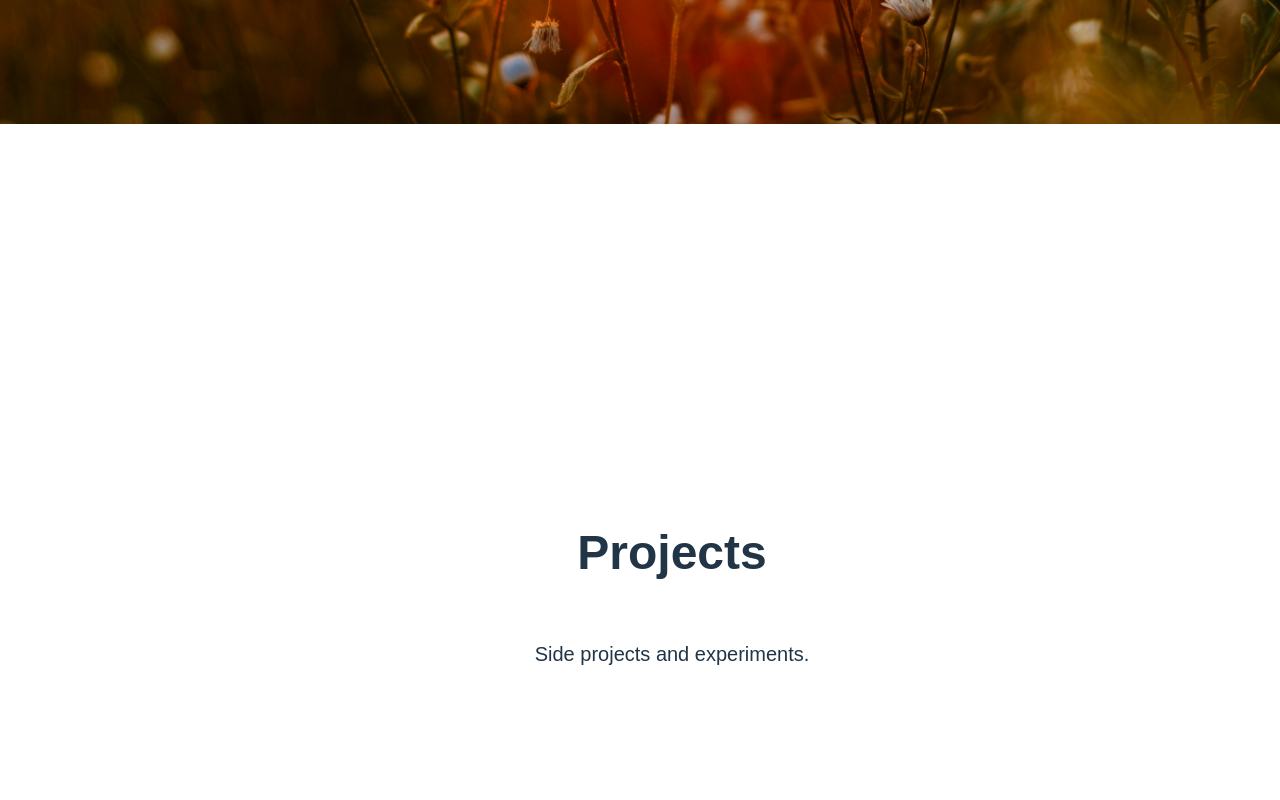
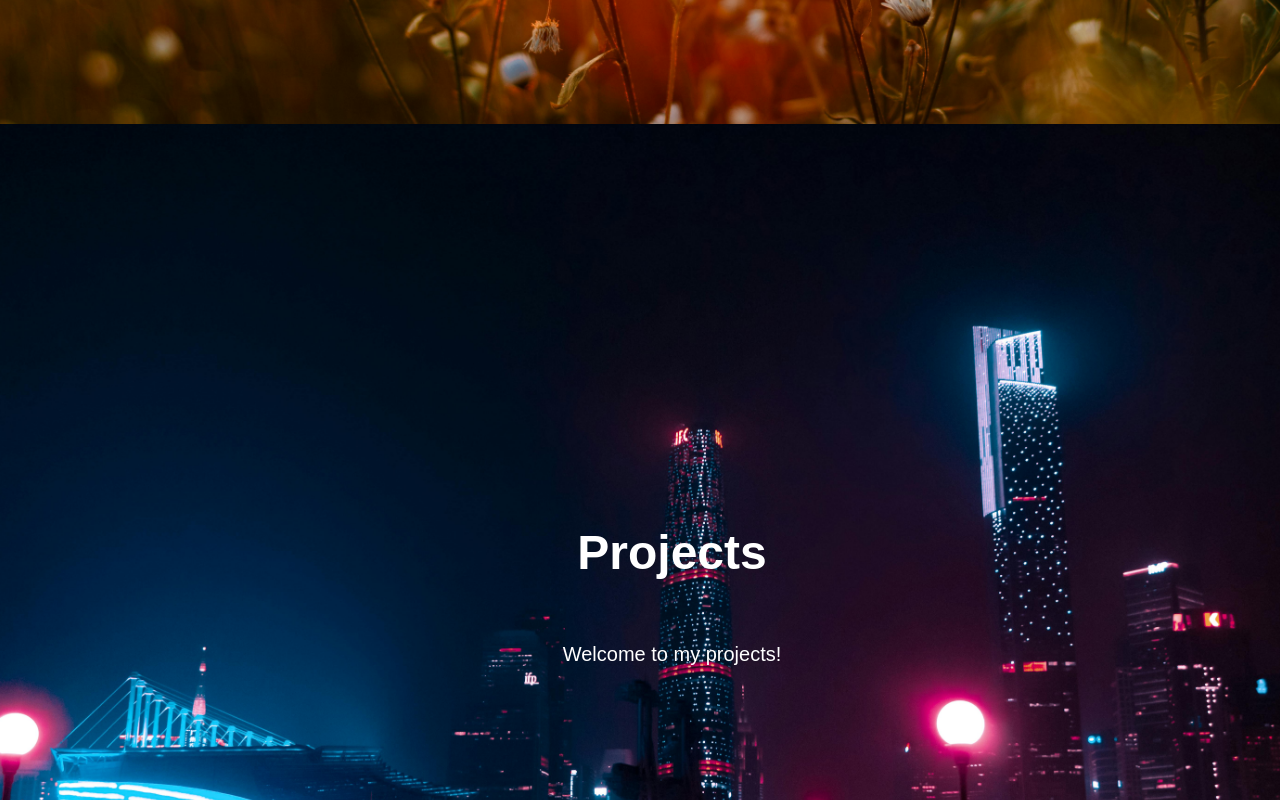
Before and after one commit to VictorySpecificationII/flowersbythebed-photography, a React (Vite) app: page / in a window 1280 px wide. Shown: the part 1820-2620 px from the top of the page. Built offline with nearby package versions, Linux system fonts and the light colour scheme.

Commit message:
added image to projects section, placeholder

```diff
--- a/src/modules/Projects.jsx
+++ b/src/modules/Projects.jsx
@@ -1,10 +1,22 @@
 import React from "react";
+import ProjectsImg from "../images/Projects/Projects.jpeg";
+import "../App.css";
 
 const Projects = () => {
   return (
-    <section id="projects" className="section">
+    <section
+      id="projects"
+      className="section"
+      style={{
+        backgroundImage: `url(${ProjectsImg})`,
+        backgroundSize: "cover",
+        backgroundPosition: "center",
+        backgroundRepeat: "no-repeat",
+        color: "white",       // text color over image
+      }}
+    >
       <h1>Projects</h1>
-      <p>Side projects and experiments.</p>
+      <p>Welcome to my projects!</p>
     </section>
   );
 };
```
Also changed, not shown: src/images/Projects/Projects.jpeg (added).
